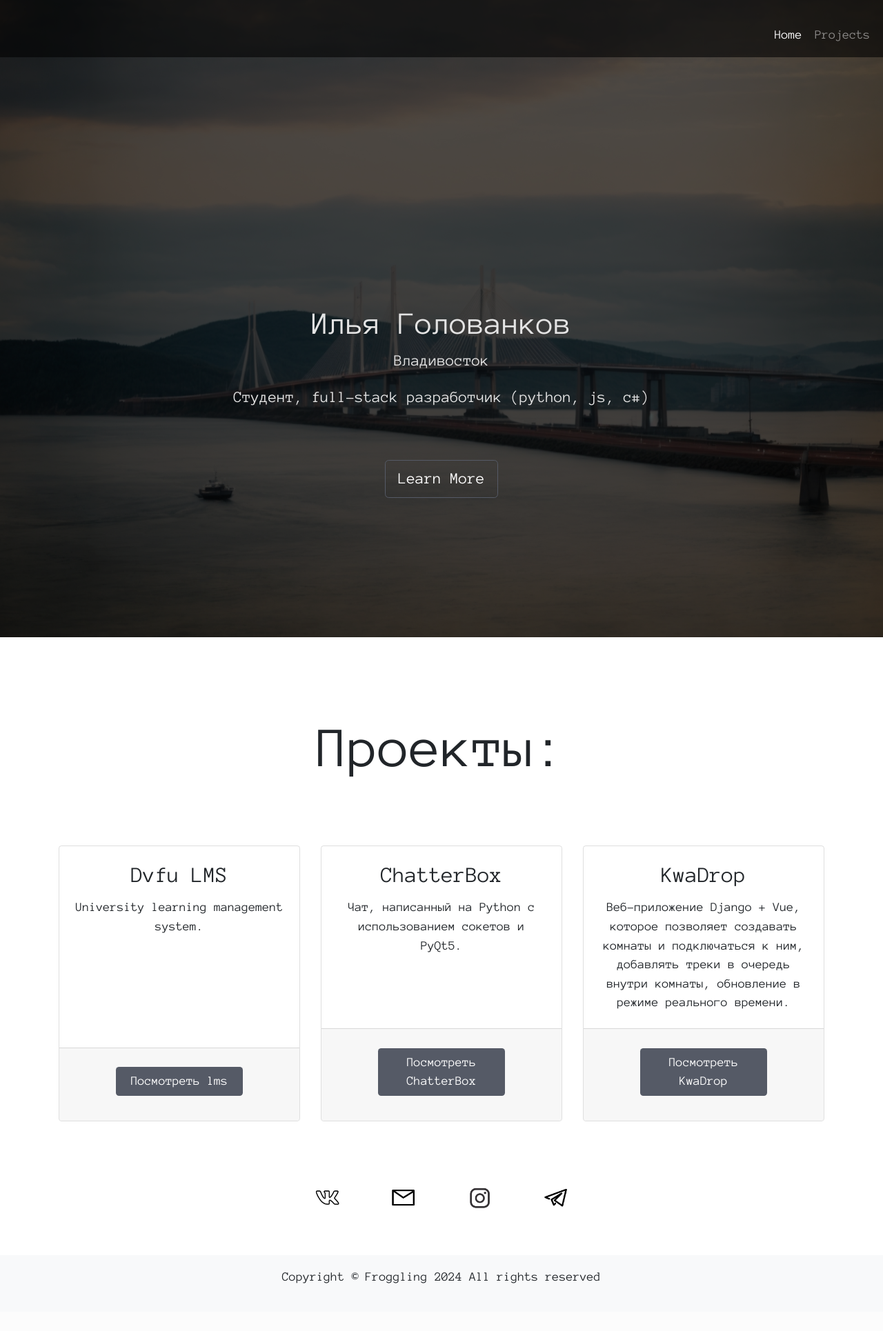
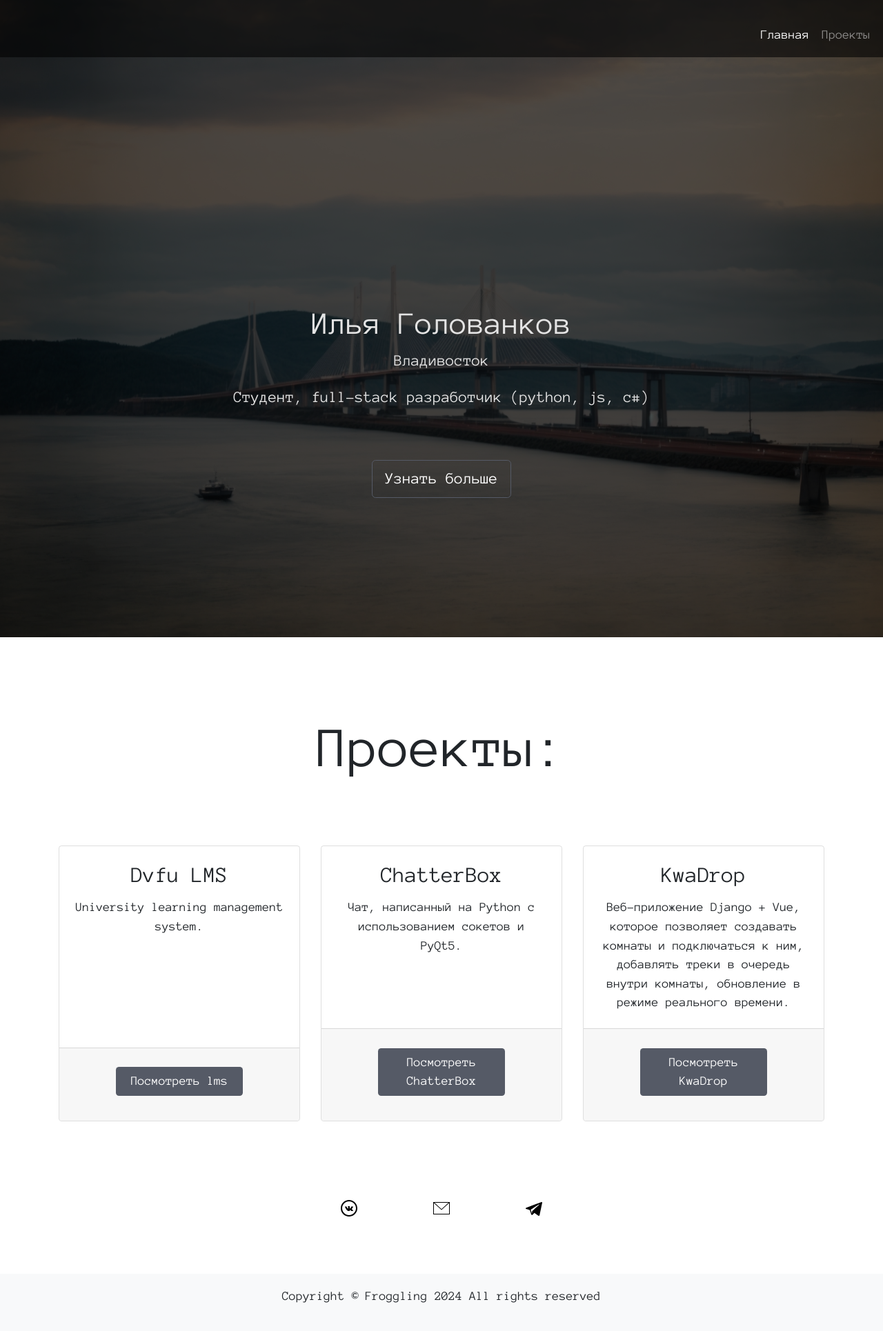
Before and after one commit to FroggyKwa/golovankov.ru, a PHP site: page / in a window 1280 px wide. Shown: the whole page at 69% size. Before the commit the page ends 1861 px from the top, so only its background shows below. Run offline with PHP 8.4, Linux system fonts and the light colour scheme.

Commit message:
upd text to russian

```diff
--- a/css/style.css
+++ b/css/style.css
@@ -87,16 +87,7 @@ html {
 
 #vk {
     padding: 1em;
-    background-image: url(../static/vk.png);
-    background-size: contain;
-    background-repeat: no-repeat;
-    display: block;
-    margin: 2em;
-}
-
-#instagram {
-    padding: 1em;
-    background-image: url(../static/instagram.png);
+//    background-image: url(../static/vk.png);
     background-size: contain;
     background-repeat: no-repeat;
     display: block;
@@ -105,7 +96,7 @@ html {
 
 #telegram {
     padding: 1em;
-    background-image: url(../static/telegram.png);
+//    background-image: url(../static/telegram.png);
     background-size: contain;
     background-repeat: no-repeat;
     display: block;
@@ -114,7 +105,7 @@ html {
 
 #mail {
     padding: 1em;
-    background-image: url(../static/mail.png);
+//    background-image: url(../static/mail.png);
     background-size: contain;
     background-repeat: no-repeat;
     display: block;
--- a/index.html
+++ b/index.html
@@ -20,10 +20,10 @@
     <div class="collapse navbar-collapse " id="navbarSupportedContent">
         <ul class="navbar-nav ml-3 pt-3">
             <li id="home-navitem" class="nav-item active">
-                <a onclick="smoothScroll('hero_section')" class="nav-link" href="##">Home</a>
+                <a onclick="smoothScroll('hero_section')" class="nav-link" href="#Home">Главная</a>
             </li>
             <li id="projects-navitem" class="nav-item">
-                <a onclick="smoothScroll('anchor_to_projects_section')" class="nav-link" href="##">Projects</a>
+                <a onclick="smoothScroll('anchor_to_projects_section')" class="nav-link" href="#Projects">Проекты</a>
             </li>
         </ul>
     </div>
@@ -34,8 +34,8 @@
         <h1>Илья Голованков</h1>
         <p class="lead">Владивосток</p>
         <p class="lead pb-5">Студент, full-stack разработчик (python, js, c#)</p>
-        <p><a href="##" onclick="smoothScroll('anchor_to_projects_section')" class="btn btn-outline-primary btn-lg"
-              role="button">Learn More</a></p>
+        <p><a href="#Projects" onclick="smoothScroll('anchor_to_projects_section')" class="btn btn-outline-primary btn-lg"
+              role="button">Узнать больше</a></p>
     </div>
 </header>
 
@@ -80,10 +80,9 @@
 </section>
 <section id="contacts_section" class="container-fluid text-center py-4" id="contacts">
     <ul class="nav justify-content-center">
-        <li class="nav-item"><a id="vk" href="https://vk.com/froggling" class="nav-link"></a></li>
-        <li class="nav-item"><a href="mailto:golovankov.is@gmail.com" id="mail" class="nav-link"></a></li>
-        <li class="nav-item"><a id="instagram" href="https://instagram.com/FrogOnTheSun" class="nav-link"></a></li>
-        <li class="nav-item"><a id="telegram" href="https://t.me/froggy_kwa" class="nav-link"></a></li>
+        <li class="nav-item"><a id="vk" href="https://vk.com/froggling" class="nav-link"><svg xmlns="http://www.w3.org/2000/svg" width="24" height="24" viewBox="0 0 24 24"><path d="M12 2c5.514 0 10 4.486 10 10s-4.486 10-10 10-10-4.486-10-10 4.486-10 10-10zm0-2c-6.627 0-12 5.373-12 12s5.373 12 12 12 12-5.373 12-12-5.373-12-12-12zm.581 15.997c.304 0 .429-.204.425-.458-.016-.958.356-1.474 1.03-.802.744.744.896 1.26 1.801 1.26h1.601c.403 0 .562-.13.562-.334 0-.432-.711-1.194-1.312-1.752-.844-.783-.882-.802-.156-1.744.9-1.169 2.079-2.667 1.037-2.667h-1.991c-.387 0-.414.217-.551.542-.498 1.173-1.443 2.693-1.803 2.461-.377-.243-.204-1.203-.175-2.63.008-.377.006-.636-.571-.77-.314-.073-.621-.103-.903-.103-1.137 0-1.922.477-1.477.56.785.146.711 1.846.527 2.58-.319 1.278-1.518-1.012-2.018-2.152-.12-.275-.155-.488-.586-.488h-1.627c-.247 0-.394.08-.394.258 0 .301 1.479 3.36 2.892 4.885 1.379 1.487 2.742 1.354 3.689 1.354z"/></svg></a></li>
+        <li class="nav-item"><a href="mailto:golovankov.is@gmail.com" id="mail" class="nav-link"><svg width="24" height="24" xmlns="http://www.w3.org/2000/svg" fill-rule="evenodd" clip-rule="evenodd"><path d="M24 21h-24v-18h24v18zm-23-16.477v15.477h22v-15.477l-10.999 10-11.001-10zm21.089-.523h-20.176l10.088 9.171 10.088-9.171z"/></svg></a></li>
+        <li class="nav-item"><a id="telegram" href="https://t.me/froggy_kwa" class="nav-link"><?xml version="1.0" encoding="UTF-8" standalone="no"?><!DOCTYPE svg PUBLIC "-//W3C//DTD SVG 1.1//EN" "http://www.w3.org/Graphics/SVG/1.1/DTD/svg11.dtd"><svg width="24px" height="24px" version="1.1" xmlns="http://www.w3.org/2000/svg" xmlns:xlink="http://www.w3.org/1999/xlink" xml:space="preserve" xmlns:serif="http://www.serif.com/" style="fill-rule:evenodd;clip-rule:evenodd;stroke-linejoin:round;stroke-miterlimit:1.41421;"><path id="telegram-1" d="M18.384,22.779c0.322,0.228 0.737,0.285 1.107,0.145c0.37,-0.141 0.642,-0.457 0.724,-0.84c0.869,-4.084 2.977,-14.421 3.768,-18.136c0.06,-0.28 -0.04,-0.571 -0.26,-0.758c-0.22,-0.187 -0.525,-0.241 -0.797,-0.14c-4.193,1.552 -17.106,6.397 -22.384,8.35c-0.335,0.124 -0.553,0.446 -0.542,0.799c0.012,0.354 0.25,0.661 0.593,0.764c2.367,0.708 5.474,1.693 5.474,1.693c0,0 1.452,4.385 2.209,6.615c0.095,0.28 0.314,0.5 0.603,0.576c0.288,0.075 0.596,-0.004 0.811,-0.207c1.216,-1.148 3.096,-2.923 3.096,-2.923c0,0 3.572,2.619 5.598,4.062Zm-11.01,-8.677l1.679,5.538l0.373,-3.507c0,0 6.487,-5.851 10.185,-9.186c0.108,-0.098 0.123,-0.262 0.033,-0.377c-0.089,-0.115 -0.253,-0.142 -0.376,-0.064c-4.286,2.737 -11.894,7.596 -11.894,7.596Z"/></svg></a></li>
     </ul>
 </section>
 <footer id="bot" class="py-3 bg-light">
```
